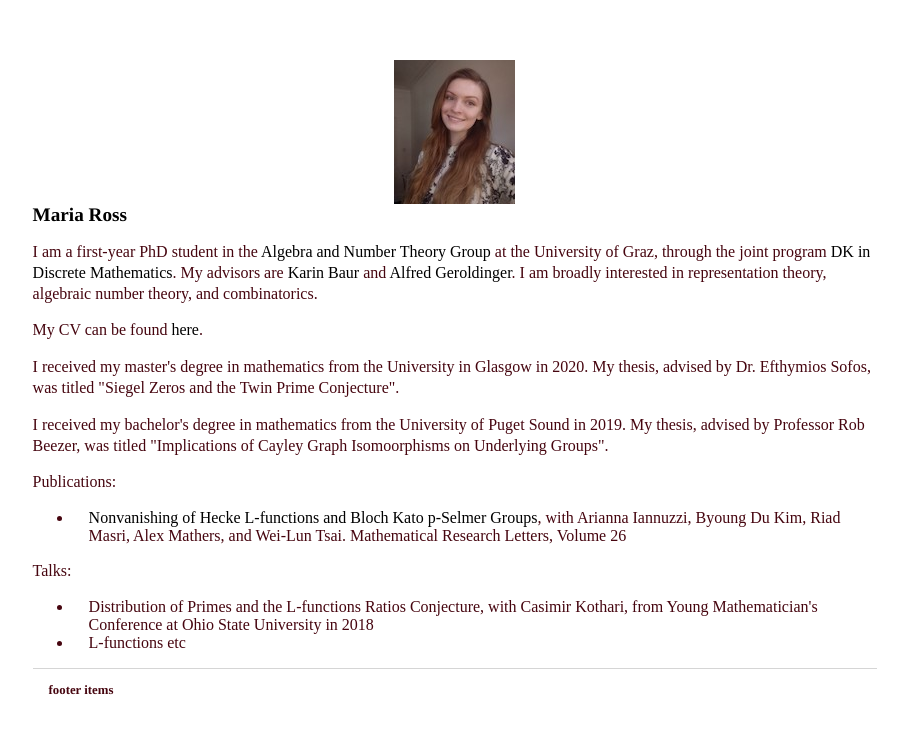
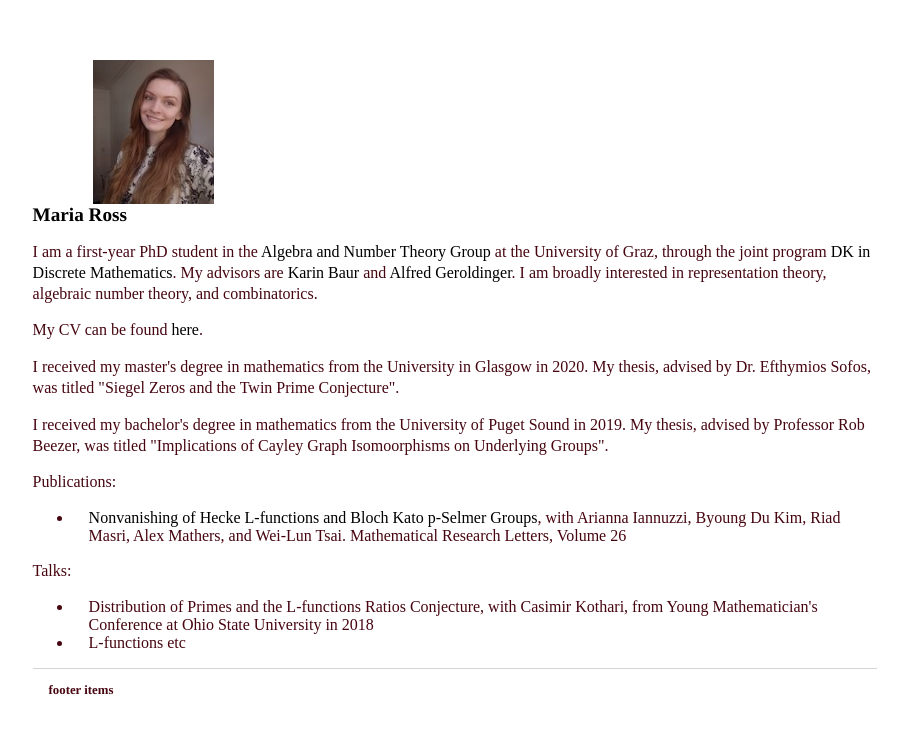
Before and after one commit to mariarross/mariarross.github.io, a Jekyll site: the page built from index.html, in a window 1280 px wide. Shown: the top 734 px of the page, without its empty margins (185-1086 px from the left). Built offline with Jekyll 4.4.1, drawn with Linux system fonts in a browser that asks for light colours.

Commit message:
Update index.html

```diff
--- a/index.html
+++ b/index.html
@@ -3,7 +3,7 @@ layout: default
 title: Maria Ross
 ---
 <div class="blurb">
-	<h1> <img src="/dgdsfgdfg.jpg" style="display: block; margin: auto;" />  Maria Ross </h1>
+	<h1> <img src="/dgdsfgdfg.jpg" style="display: block; margin-left: 60px;" />  Maria Ross </h1>
 	<p> I am a first-year PhD student in the <a href="https://imsc.uni-graz.at/AlgNTh/", target="_blank">Algebra and Number Theory Group</a> at the University of  Graz, through the joint program <a href="https://www.math.tugraz.at/discrete/", target="_blank">DK in Discrete Mathematics</a>. My advisors are <a href="https://imsc.uni-graz.at/baur/", target="_blank">Karin Baur</a> and <a href="https://imsc.uni-graz.at/geroldinger/", target="_blank">Alfred Geroldinger</a>.  I am broadly interested in representation theory, algebraic number theory, and combinatorics.</p>
 	<p> My CV can be found <a href="/CV_V2 (2).pdf", target="_blank">here</a>.</p>
 	<p> I received my master's degree in mathematics from the University in Glasgow in 2020. My thesis, advised by Dr. Efthymios Sofos, was titled "Siegel Zeros and the Twin Prime Conjecture". </p>
```
